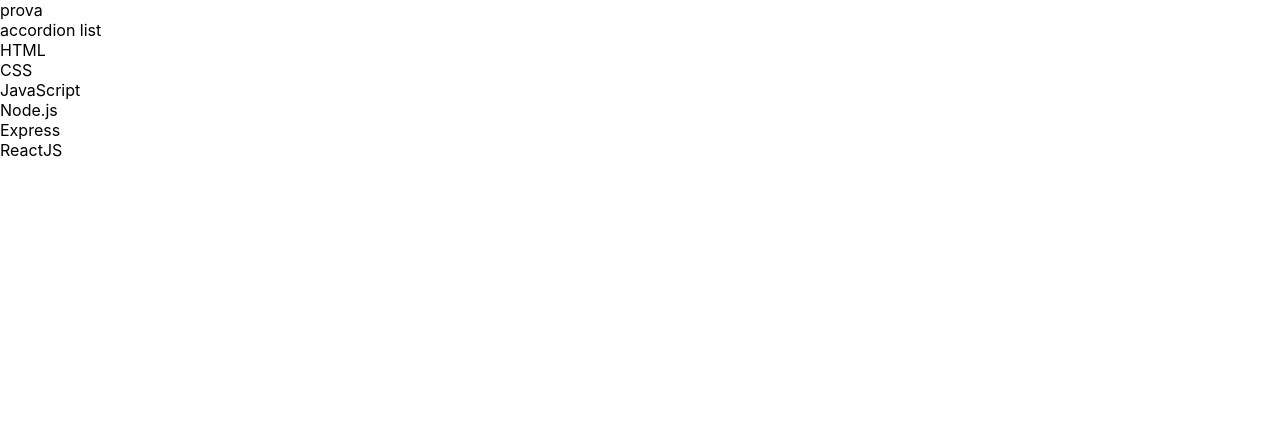
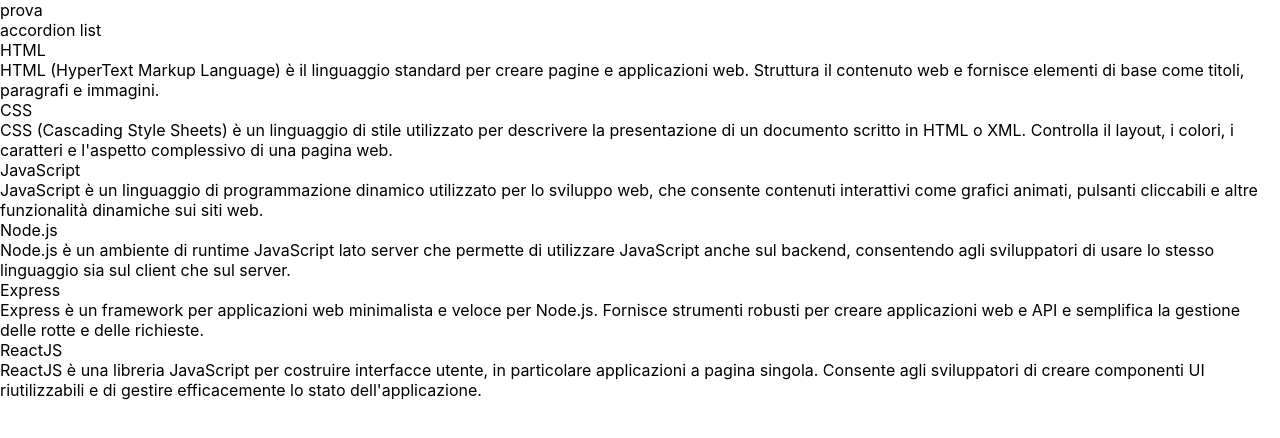
Before and after one commit to francescocifaldi/react-use-state, a React (Vite) app: page / in a window 1280 px wide. Shown: the top 438 px of the page. Built offline with nearby package versions, Linux system fonts and the light colour scheme.

Commit message:
ADD function show and pass to child as prop

```diff
--- a/src/AccordionItem.jsx
+++ b/src/AccordionItem.jsx
@@ -1,9 +1,12 @@
-export default function AccordionItem({ language }) {
-    const { id, title } = language
+export default function AccordionItem({ language, onClick, }) {
+    const { id, title, description } = language
     return (
         <>
+            <div onClick={onClick}>
+                {title}
+            </div>
             <div>
-                {title}
+                {description}
             </div>
         </>
     )
--- a/src/components/accordion/AccordionList.jsx
+++ b/src/components/accordion/AccordionList.jsx
@@ -1,7 +1,12 @@
+import { useState } from "react"
 import AccordionItem from "../../AccordionItem"
 import languages from "../../languages.js"
 
 export default function AccordionList() {
+    const [selected, setSelected] = useState(false)
+    function show() {
+        console.log('clicco')
+    }
     return (
         <>
             <div>
@@ -11,15 +16,11 @@
             <ul>
                 {languages.map((language) => (
                     <li key={language.id}>
-                        <AccordionItem language={language} />
+                        <AccordionItem onClick={show} language={language} />
                     </li>
                 ))}
 
             </ul>
-            {
-                console.log(typeof (languages))
-            }
-
         </>
     )
 }
```
